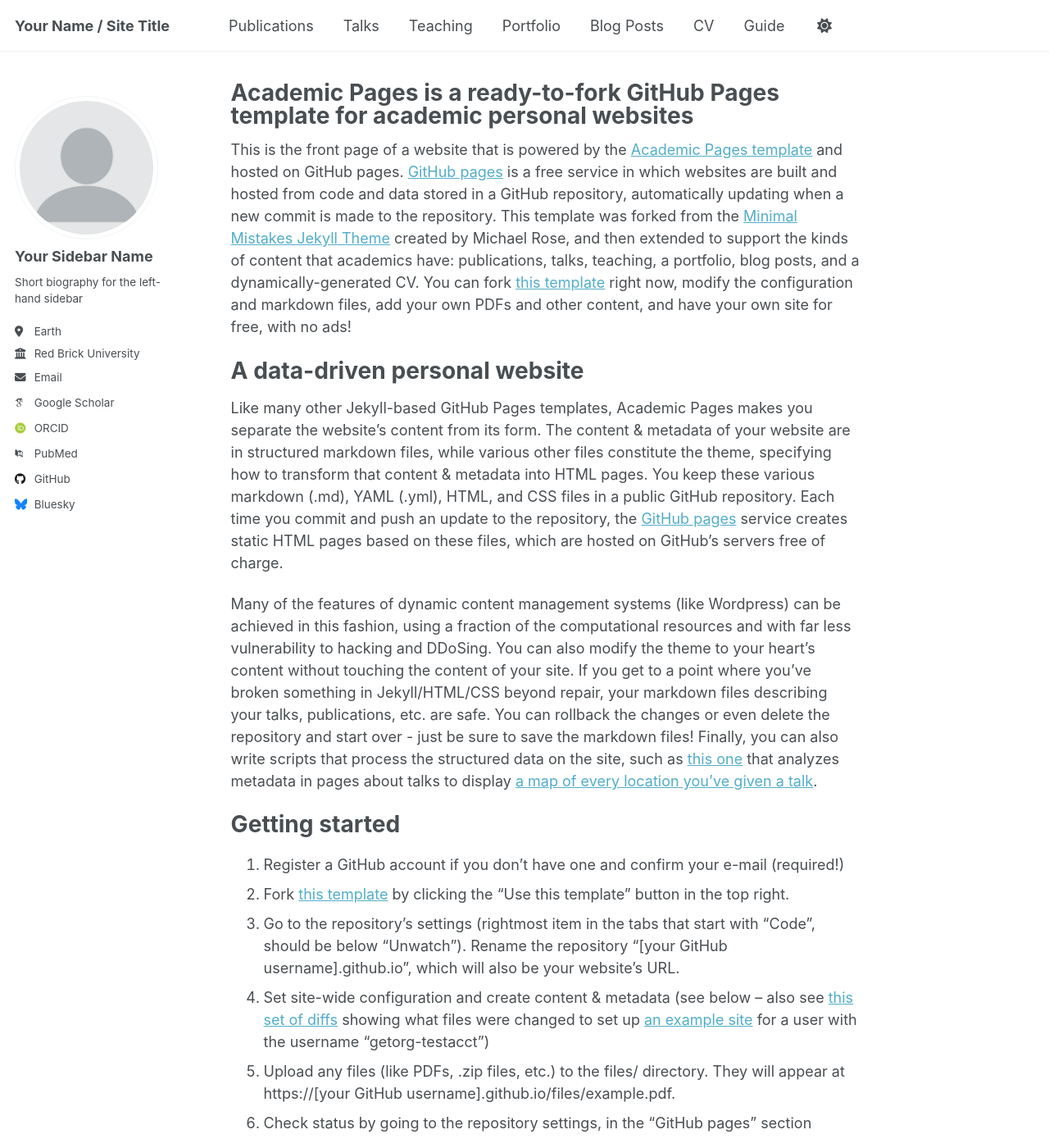
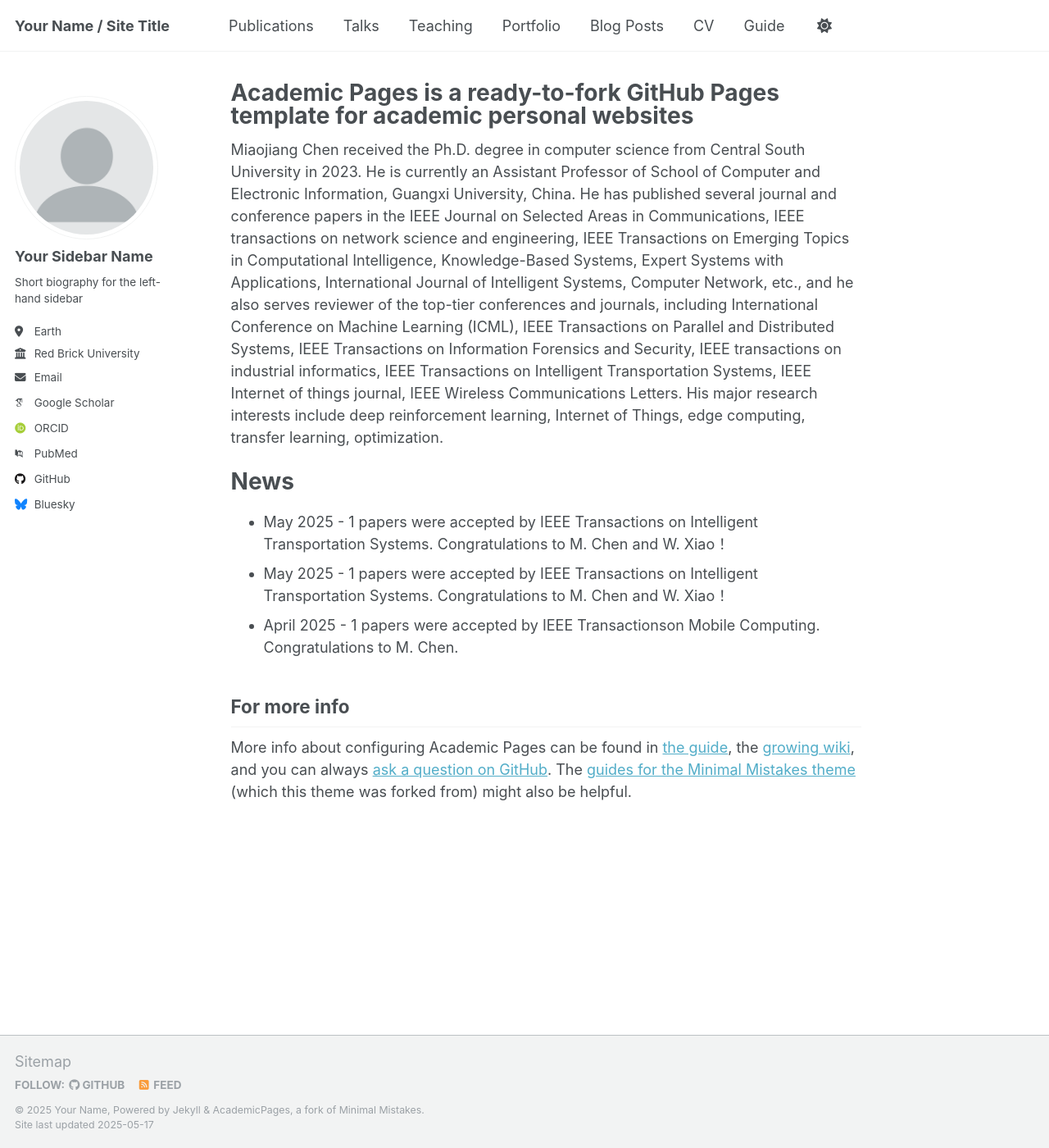
Before and after one commit to mjchen-cs/mjchen-cs.github.io, a Jekyll site: the page built from _pages/about.md, in a window 1280 px wide and 1400 px high. Shown: the whole window at 82% size. Built offline with Jekyll 4.4.1, drawn with Linux system fonts in a browser that asks for light colours; some web fonts are replaced; some of the changed text lies outside the part shown.

Commit message:
about.md

```diff
--- a/_pages/about.md
+++ b/_pages/about.md
@@ -7,42 +7,21 @@ redirect_from:
   - /about.html
 ---
 
-This is the front page of a website that is powered by the [Academic Pages template](https://github.com/academicpages/academicpages.github.io) and hosted on GitHub pages. [GitHub pages](https://pages.github.com) is a free service in which websites are built and hosted from code and data stored in a GitHub repository, automatically updating when a new commit is made to the repository. This template was forked from the [Minimal Mistakes Jekyll Theme](https://mmistakes.github.io/minimal-mistakes/) created by Michael Rose, and then extended to support the kinds of content that academics have: publications, talks, teaching, a portfolio, blog posts, and a dynamically-generated CV. You can fork [this template](https://github.com/academicpages/academicpages.github.io) right now, modify the configuration and markdown files, add your own PDFs and other content, and have your own site for free, with no ads!
+Miaojiang Chen received the Ph.D. degree in computer science from Central South University in 2023. He is currently an Assistant Professor of School of Computer and Electronic Information, Guangxi University, China. He has published several journal and
+conference papers in the IEEE Journal on Selected Areas in Communications, IEEE transactions on network science and engineering, IEEE Transactions on Emerging Topics in Computational Intelligence, Knowledge-Based Systems, Expert Systems with Applications, International Journal of Intelligent Systems, Computer Network, etc., and  he also serves reviewer of the top-tier conferences and journals, including International Conference on Machine Learning (ICML), IEEE Transactions on Parallel and Distributed Systems, IEEE Transactions on Information Forensics and Security, IEEE transactions on industrial informatics, IEEE Transactions on Intelligent
+Transportation Systems, IEEE Internet of things journal, IEEE Wireless Communications Letters. His major research interests include deep reinforcement learning, Internet of Things, edge computing, transfer learning,  optimization.
 
-A data-driven personal website
+News
 ======
-Like many other Jekyll-based GitHub Pages templates, Academic Pages makes you separate the website's content from its form. The content & metadata of your website are in structured markdown files, while various other files constitute the theme, specifying how to transform that content & metadata into HTML pages. You keep these various markdown (.md), YAML (.yml), HTML, and CSS files in a public GitHub repository. Each time you commit and push an update to the repository, the [GitHub pages](https://pages.github.com/) service creates static HTML pages based on these files, which are hosted on GitHub's servers free of charge.
+- May 2025 - 1 papers were accepted by IEEE Transactions on Intelligent Transportation Systems. Congratulations to M. Chen and W. Xiao！
+- May 2025 - 1 papers were accepted by IEEE Transactions on Intelligent Transportation Systems. Congratulations to M. Chen and W. Xiao！
+- April 2025 - 1 papers were accepted by IEEE Transactionson Mobile Computing. Congratulations to M. Chen.
 
-Many of the features of dynamic content management systems (like Wordpress) can be achieved in this fashion, using a fraction of the computational resources and with far less vulnerability to hacking and DDoSing. You can also modify the theme to your heart's content without touching the content of your site. If you get to a point where you've broken something in Jekyll/HTML/CSS beyond repair, your markdown files describing your talks, publications, etc. are safe. You can rollback the changes or even delete the repository and start over - just be sure to save the markdown files! Finally, you can also write scripts that process the structured data on the site, such as [this one](https://github.com/academicpages/academicpages.github.io/blob/master/talkmap.ipynb) that analyzes metadata in pages about talks to display [a map of every location you've given a talk](https://academicpages.github.io/talkmap.html).
 
-Getting started
-======
-1. Register a GitHub account if you don't have one and confirm your e-mail (required!)
-1. Fork [this template](https://github.com/academicpages/academicpages.github.io) by clicking the "Use this template" button in the top right.
-1. Go to the repository's settings (rightmost item in the tabs that start with "Code", should be below "Unwatch"). Rename the repository "[your GitHub username].github.io", which will also be your website's URL.
-1. Set site-wide configuration and create content & metadata (see below -- also see [this set of diffs](http://archive.is/3TPas) showing what files were changed to set up [an example site](https://getorg-testacct.github.io) for a user with the username "getorg-testacct")
-1. Upload any files (like PDFs, .zip files, etc.) to the files/ directory. They will appear at https://[your GitHub username].github.io/files/example.pdf.
-1. Check status by going to the repository settings, in the "GitHub pages" section
 
-Site-wide configuration
-------
-The main configuration file for the site is in the base directory in [_config.yml](https://github.com/academicpages/academicpages.github.io/blob/master/_config.yml), which defines the content in the sidebars and other site-wide features. You will need to replace the default variables with ones about yourself and your site's github repository. The configuration file for the top menu is in [_data/navigation.yml](https://github.com/academicpages/academicpages.github.io/blob/master/_data/navigation.yml). For example, if you don't have a portfolio or blog posts, you can remove those items from that navigation.yml file to remove them from the header.
 
-Create content & metadata
-------
-For site content, there is one markdown file for each type of content, which are stored in directories like _publications, _talks, _posts, _teaching, or _pages. For example, each talk is a markdown file in the [_talks directory](https://github.com/academicpages/academicpages.github.io/tree/master/_talks). At the top of each markdown file is structured data in YAML about the talk, which the theme will parse to do lots of cool stuff. The same structured data about a talk is used to generate the list of talks on the [Talks page](https://academicpages.github.io/talks), each [individual page](https://academicpages.github.io/talks/2012-03-01-talk-1) for specific talks, the talks section for the [CV page](https://academicpages.github.io/cv), and the [map of places you've given a talk](https://academicpages.github.io/talkmap.html) (if you run this [python file](https://github.com/academicpages/academicpages.github.io/blob/master/talkmap.py) or [Jupyter notebook](https://github.com/academicpages/academicpages.github.io/blob/master/talkmap.ipynb), which creates the HTML for the map based on the contents of the _talks directory).
 
-**Markdown generator**
 
-The repository includes [a set of Jupyter notebooks](https://github.com/academicpages/academicpages.github.io/tree/master/markdown_generator
-) that converts a CSV containing structured data about talks or presentations into individual markdown files that will be properly formatted for the Academic Pages template. The sample CSVs in that directory are the ones I used to create my own personal website at stuartgeiger.com. My usual workflow is that I keep a spreadsheet of my publications and talks, then run the code in these notebooks to generate the markdown files, then commit and push them to the GitHub repository.
-
-How to edit your site's GitHub repository
-------
-Many people use a git client to create files on their local computer and then push them to GitHub's servers. If you are not familiar with git, you can directly edit these configuration and markdown files directly in the github.com interface. Navigate to a file (like [this one](https://github.com/academicpages/academicpages.github.io/blob/master/_talks/2012-03-01-talk-1.md) and click the pencil icon in the top right of the content preview (to the right of the "Raw | Blame | History" buttons). You can delete a file by clicking the trashcan icon to the right of the pencil icon. You can also create new files or upload files by navigating to a directory and clicking the "Create new file" or "Upload files" buttons.
-
-Example: editing a markdown file for a talk
-![Editing a markdown file for a talk](/images/editing-talk.png)
 
 For more info
 ------
```
